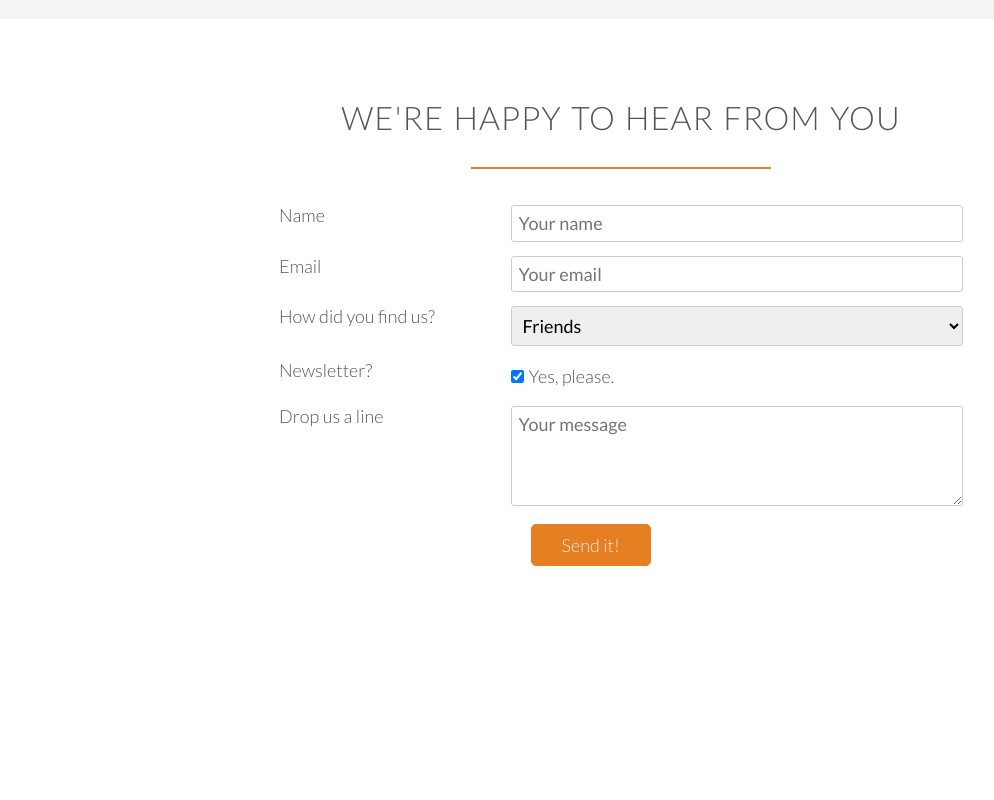
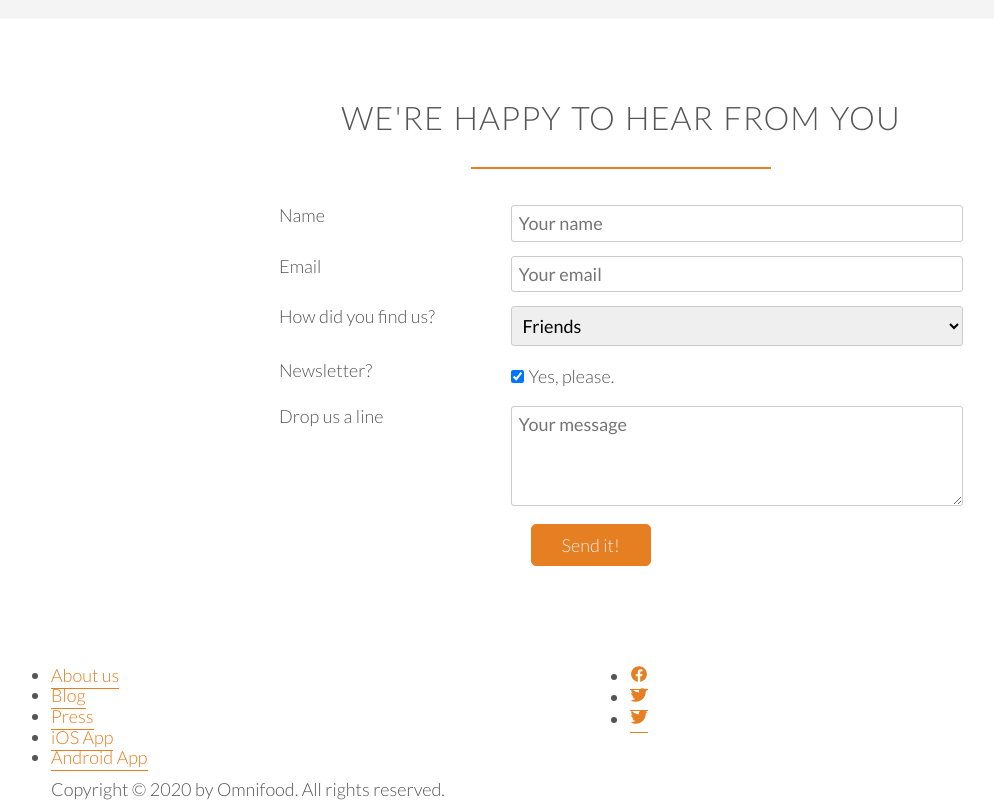
Before and after one commit to AlexRFarnes/Projects-Web-Dev, a plain HTML site: page Omnifood/index.html in a window 1280 px wide. Shown: the part 4458-5258 px from the top of the page, without its empty margins (19-1013 px from the left). Before the commit the page ends 5111 px from the top, so only its background shows below. Drawn offline with nearby package versions, Linux system fonts and the light colour scheme.

Commit message:
add footer links

```diff
--- a/Omnifood/index.html
+++ b/Omnifood/index.html
@@ -384,19 +384,30 @@
         </div>
     </section>
 
+    <footer>
+        <div class="row">
+            <div class="col span-1-of-2">
+                <ul class="footer-nav">
+                    <li><a href="#">About us</a></li>
+                    <li><a href="#">Blog</a></li>
+                    <li><a href="#">Press</a></li>
+                    <li><a href="#">iOS App</a></li>
+                    <li><a href="#">Android App</a></li>
+                </ul>
+            </div>
+            <div class="col span-1-of-2">
+                <ul class="social-links">
+                    <li><a href="#"><ion-icon name="logo-facebook"></ion-icon></a></li>
+                    <li><a href="#"><ion-icon name="logo-twitter"></ion-icon></a></li>
+                    <li><a href="#"><ion-icon name="logo-twitter"></ion-icon></a></li>
+                </ul>
+            </div>
+        </div>
+        <div class="row">
+            <p>Copyright &copy; 2020 by Omnifood. All rights reserved.</p>
+        </div>
+    </footer>
+
     <script src="https://unpkg.com/ionicons@5.2.3/dist/ionicons.js"></script>
 </body>
 </html>
-
-<!--
-    Section 7: Contact form
-Title: We're happy to hear from you
-
-Fields to include:
-Name
-Email
-How did you find us?
-Newsletter
-Drop us a line
-
- -->
```
